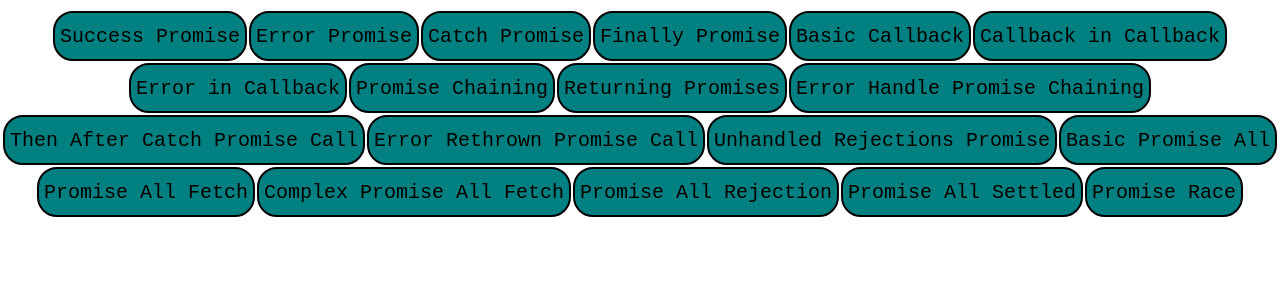
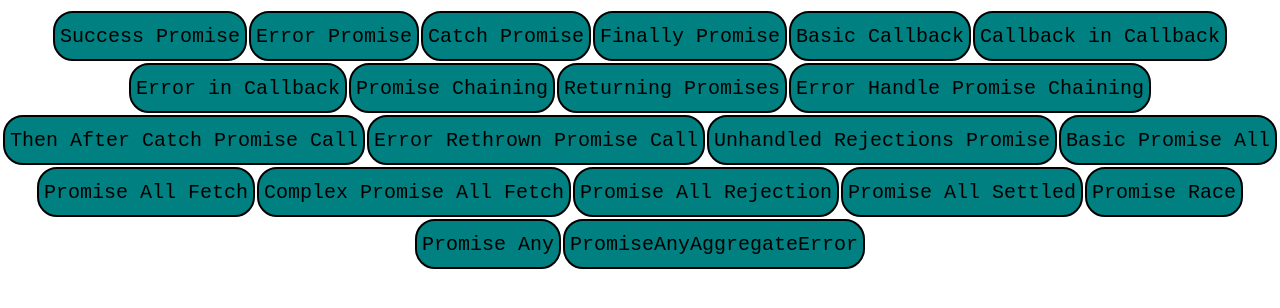
Before and after one commit to AnirupPat/reactjs-promises-async-await, a React (Create React App) app: page / in a window 1280 px wide. Shown: the top 308 px of the page. Built offline with nearby package versions, Linux system fonts and the light colour scheme.

Commit message:
Promise Any

```diff
--- a/src/components/Promises.js
+++ b/src/components/Promises.js
@@ -22,6 +22,8 @@ const Promises = () => {
       <Button title="Promise All Rejection" />
       <Button title="Promise All Settled" />
       <Button title="Promise Race" />
+      <Button title="Promise Any" />
+      <Button title="PromiseAnyAggregateError" />
     </div>
   );
 };
--- a/src/components/UI/Button/Button.js
+++ b/src/components/UI/Button/Button.js
@@ -18,6 +18,8 @@ import ComplexPromiseAllFetch from "../../../methods/ComplexPromiseAllFetch";
 import PromiseAllRejection from "../../../methods/PromiseAllRejection";
 import PromiseAllSettled from "../../../methods/PromiseAllSettled";
 import PromiseRace from "../../../methods/PromiseRace";
+import PromiseAny from "../../../methods/PromiseAny";
+import PromiseAnyAggregateError from "../../../methods/PromiseAnyAggregateError";
 
 const Button = (props) => {
   const onClickhandler = () => {
@@ -59,6 +61,10 @@ const Button = (props) => {
         PromiseAllSettled();
     } else if(props.title === "Promise Race") {
         PromiseRace();
+    } else if(props.title === "Promise Any") {
+        PromiseAny();
+    } else if(props.title === "PromiseAnyAggregateError") {
+        PromiseAnyAggregateError();
     }
   };
   return (
--- /dev/null
+++ b/src/methods/PromiseAny.js
@@ -0,0 +1,9 @@
+const PromiseAny = () => {
+    Promise.any([
+        new Promise((resolve, reject) => setTimeout(() => reject(new Error('Something went wrong')), 1000)),
+        new Promise((resolve, reject) => setTimeout(() => resolve(1), 2000)),
+        new Promise((resolve, reject) => setTimeout(() => resolve(2), 3000))
+    ]).then(alert)
+}
+
+export default PromiseAny;
--- /dev/null
+++ b/src/methods/PromiseAnyAggregateError.js
@@ -0,0 +1,5 @@
+const PromiseAnyAggregateError = () => {
+
+}
+
+export default PromiseAnyAggregateError;
```
